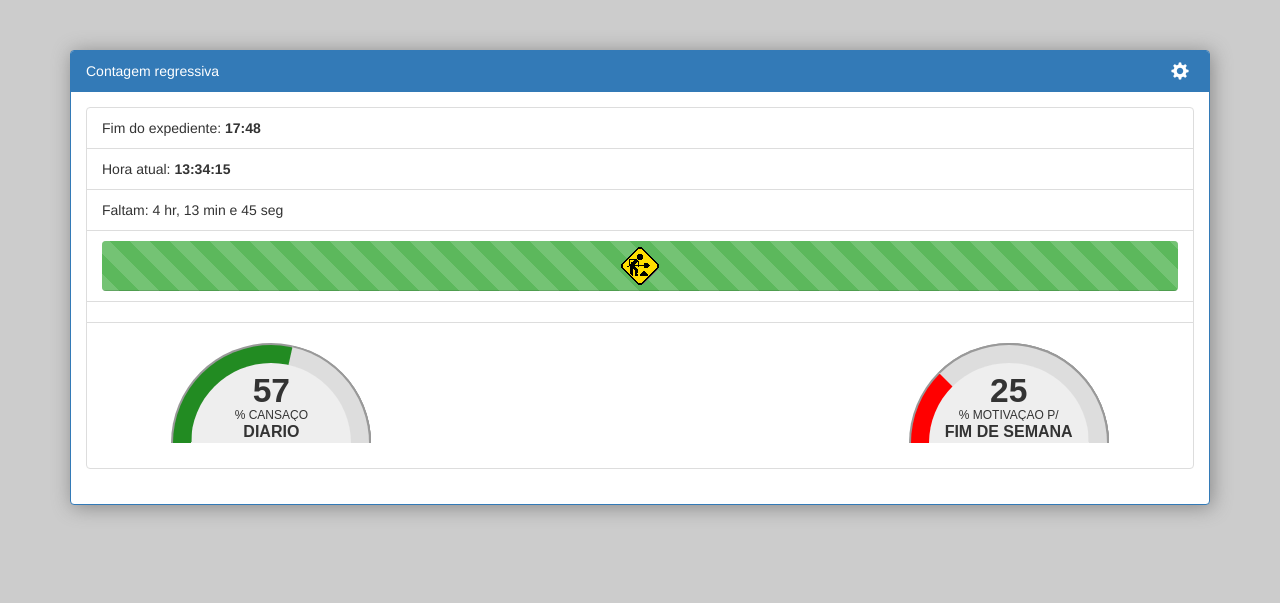
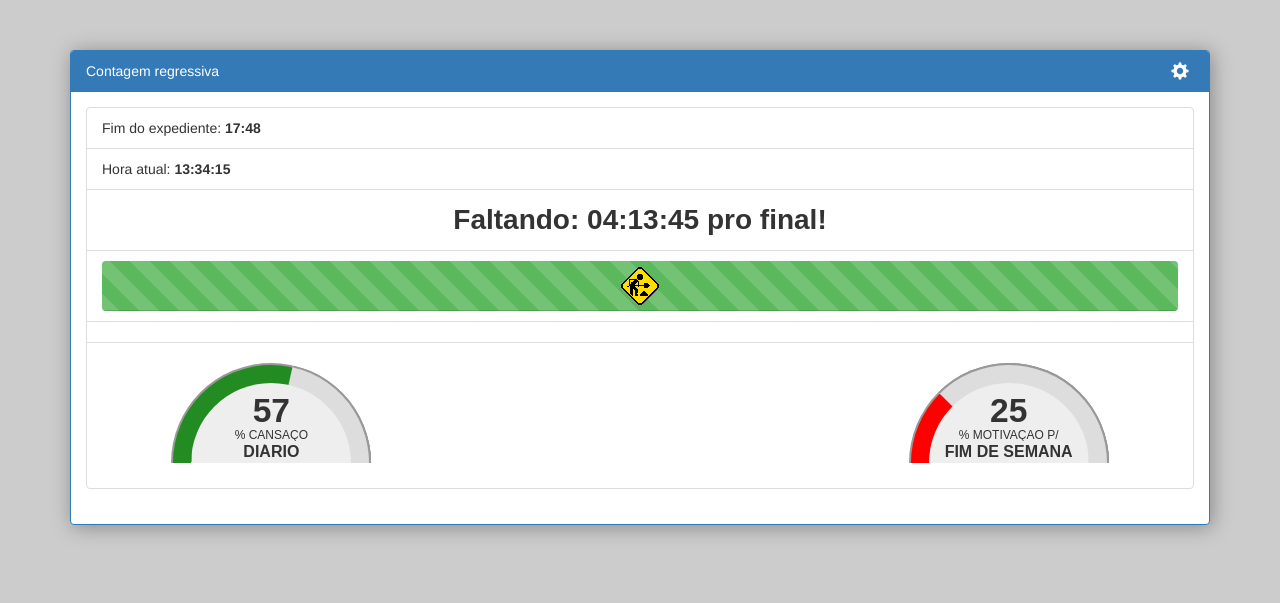
Before and after one commit to andrelokal/worktime, a PHP site: page / in a window 1280 px wide. Shown: the top 603 px of the page. Run offline with PHP 8.4, Linux system fonts and the light colour scheme; some libraries are stand-ins or nearby versions.

Commit message:
Stylized Label time Remaining

```diff
--- a/index.php
+++ b/index.php
@@ -165,13 +165,19 @@ date_default_timezone_set('America/Sao_Paulo');
 
                 hh = hh - (dd * 24);
 
+                var pad = "0000"
+
+                var hours = pad.substring(0, pad.length - hh.length) + hh;
+                var minutes = pad.substring(0, pad.length - mm.length) + mm;
+                var seconds = pad.substring(0, pad.length - ss.length) + ss;
+
                 var faltam = '';
 
-                faltam += (toString(hh).length) ? hh+' hr, ' : '';
+                faltam += hours > 1 ? hours.padStart(2, '0') + ':' : '';
 
-                faltam += (toString(mm).length) ? mm+' min e ' : '';
+                faltam += minutes.padStart(2, '0') + ':';
 
-                faltam += ss+' seg';
+                faltam += seconds.padStart(2, '0');
 
                 if (dd+hh+mm+ss > 0) {
 
@@ -349,6 +355,13 @@ date_default_timezone_set('America/Sao_Paulo');
         background: #ccc;
       }
 
+      .restante {
+          font-family: Arial;
+          text-align: center;
+          font-size: 28px;
+          font-weight: bold;
+      }
+
     </style>
 
     <body onload="atualizaContador();Horario()">
@@ -367,7 +380,7 @@ date_default_timezone_set('America/Sao_Paulo');
             <ul class="list-group">
               <li class="list-group-item">Fim do expediente: <b class="end">17:45</b> </li>
               <li class="list-group-item">Hora atual: <span id="Clock">00:00:00</span></li>
-              <li class="list-group-item">Faltam: <span id="contador"></span></li>
+              <li class="list-group-item restante">Faltando: <span id="contador"></span> pro final!</li>
               <li class="list-group-item">
 
                 <div class="progress">
```
